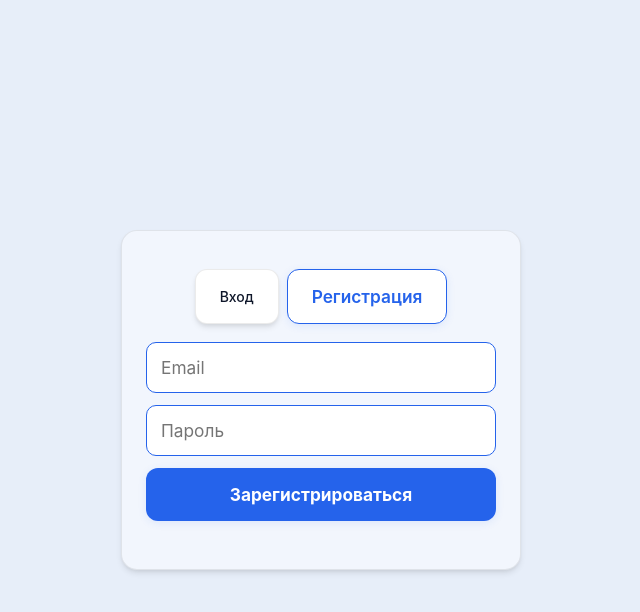
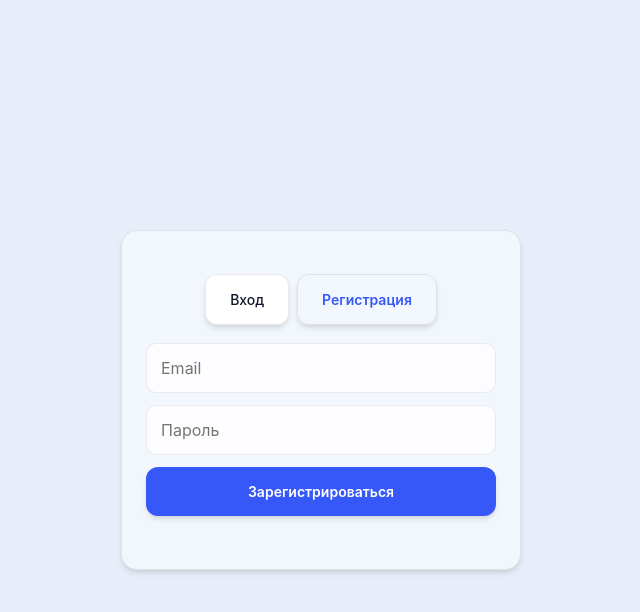
Before and after one commit to UJDow/sakovvolfsnitko, a website built with Vite: page index.html in a window 1280 px wide. Both pictures are taken after a click on the button "Попробовать бесплатно 7 дней". Shown: the whole page, without its empty margins (319-959 px from the left). Built offline with nearby package versions, Linux system fonts and the light colour scheme.

Commit message:
Update index.html

```diff
--- a/index.html
+++ b/index.html
@@ -454,40 +454,17 @@ h3 { font-size: clamp(1.1rem, 4vw, 1.5rem); font-weight: 600; margin: 0; color:
 
 .btn:hover { box-shadow: 0 6px 12px -1px rgba(0,0,0,0.15); }
 .btn.primary {
-  background: #2563eb !important;
-  color: #fff !important;
-  border: none !important;
-  font-weight: 700;
-  font-size: 1.08rem;
-  box-shadow: 0 2px 8px rgba(37,99,235,0.10);
+  background: var(--primary);
+  color: var(--on-primary);
+  border: none;
+  font-weight: 600;
 }
 .btn.primary:hover {
-  background: #1d4ed8 !important;
-}
-
-.btn.secondary {
-  background: #fff !important;
-  color: #2563eb !important;
-  border: 1.5px solid #2563eb !important;
-  font-weight: 600;
-}
-.btn.secondary:hover {
-  background: #e0e7ef !important;
-}
-
-input, textarea {
-  color: #1e293b !important;
-  background: #fff !important;
-  border: 1.5px solid #2563eb !important;
-  font-size: 1.08rem;
-}
-
-[data-theme="dark"] input,
-[data-theme="dark"] textarea {
-  color: #f1f5f9 !important;
-  background: #17223D !important;
-  border: 1.5px solid #4670FF !important;
-}
+  /* легкое тонирование card-bg, если нет --primary-hover */
+  background: color-mix(in srgb, var(--primary) 88%, transparent);
+}
+.btn.secondary { background: transparent; border: 1px solid var(--border); color: var(--primary); }
+.btn.secondary:hover { background: color-mix(in srgb, var(--card-bg) 85%, var(--primary) 15%); }
 
 .blocks { display: flex; gap: 6px; flex-wrap: wrap; margin-top: 10px; }
 
```
